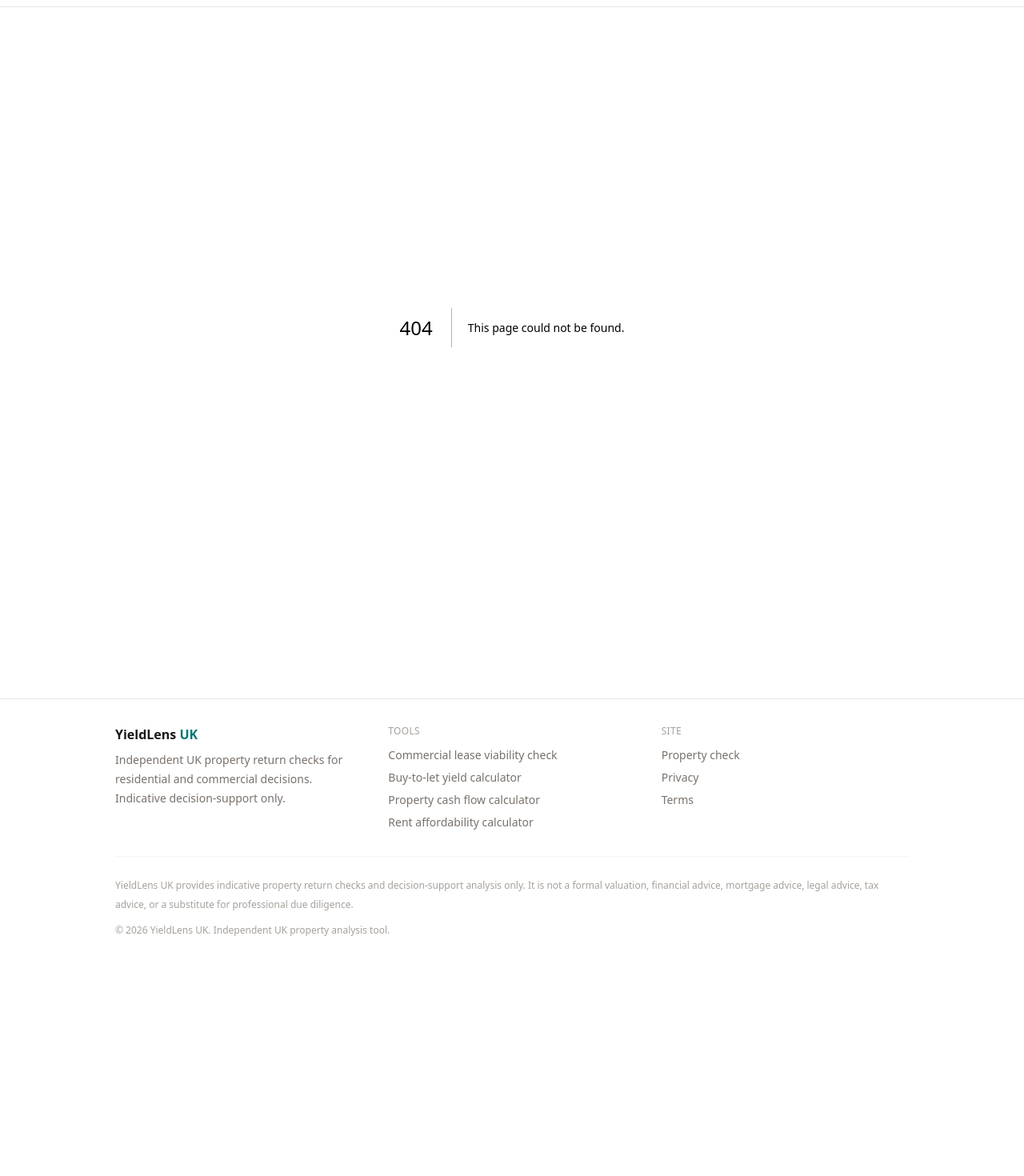
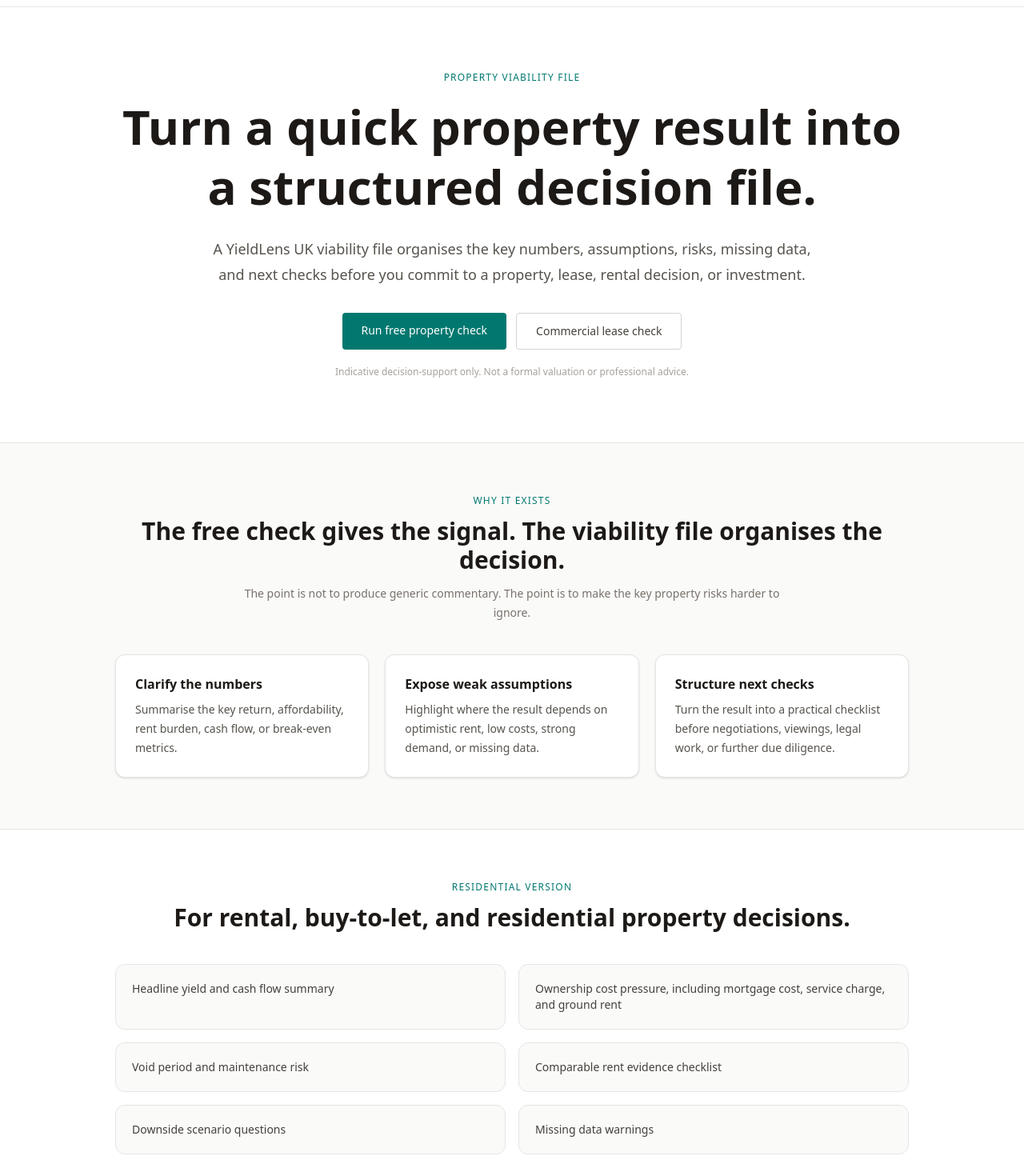
Before and after one commit to samueljcarlon/yieldlens-uk, a Next.js app: page /viability-file in a window 1280 px wide. Before the commit this address had no page. Shown: the part 60-1530 px from the top of the page at 80% size. Before the commit the page ends 1267 px from the top, so only its background shows below. Built offline with nearby package versions, Linux system fonts and the light colour scheme.

Commit message:
Add viability file product page

```diff
--- a/app/sitemap.ts
+++ b/app/sitemap.ts
@@ -12,6 +12,7 @@
     '/buy-to-let-yield-calculator',
     '/property-cash-flow-calculator',
     '/rent-affordability-check',
+    '/viability-file',
   ].map((path) => ({
     url: `${baseUrl}${path}`,
     lastModified: new Date(),
--- /dev/null
+++ b/app/viability-file/page.tsx
@@ -0,0 +1,265 @@
+import type { Metadata } from 'next';
+import Link from 'next/link';
+import JsonLd from '@/components/JsonLd';
+
+export const metadata: Metadata = {
+  title: 'Property Viability File UK | YieldLens UK',
+  description:
+    'See what a YieldLens UK property viability file includes, including risk flags, downside checks, cash flow pressure, commercial rent burden, and decision questions.',
+  alternates: {
+    canonical: '/viability-file',
+  },
+  openGraph: {
+    title: 'Property Viability File UK | YieldLens UK',
+    description:
+      'A structured property decision file for pressure-testing residential and commercial property decisions before committing.',
+    url: 'https://yieldlens.co.uk/viability-file',
+  },
+};
+
+const faqStructuredData = {
+  '@context': 'https://schema.org',
+  '@type': 'FAQPage',
+  mainEntity: [
+    {
+      '@type': 'Question',
+      name: 'What is a YieldLens UK viability file?',
+      acceptedAnswer: {
+        '@type': 'Answer',
+        text: 'A YieldLens UK viability file is a structured property decision file that expands on the free check by organising the key metrics, risk flags, downside assumptions, missing data, and decision questions in one place.',
+      },
+    },
+    {
+      '@type': 'Question',
+      name: 'Is a viability file a formal valuation?',
+      acceptedAnswer: {
+        '@type': 'Answer',
+        text: 'No. A viability file is indicative decision-support only. It is not a formal valuation, financial advice, mortgage advice, legal advice, tax advice, or a substitute for professional due diligence.',
+      },
+    },
+    {
+      '@type': 'Question',
+      name: 'Can I use it before signing a lease or buying a property?',
+      acceptedAnswer: {
+        '@type': 'Answer',
+        text: 'Yes. The file is designed to help users organise the main checks before committing more time, money, legal fees, or negotiation effort.',
+      },
+    },
+  ],
+};
+
+const residentialItems = [
+  'Headline yield and cash flow summary',
+  'Ownership cost pressure, including mortgage cost, service charge, and ground rent',
+  'Void period and maintenance risk',
+  'Comparable rent evidence checklist',
+  'Downside scenario questions',
+  'Missing data warnings',
+];
+
+const commercialItems = [
+  'Rent burden and monthly cost pressure',
+  'Break-even customers per day',
+  'Fit-out and upfront capital risk',
+  'Downside trading scenario',
+  'Lease questions, including break clauses and repairing obligations',
+  'Footfall, competition, and local demand checklist',
+];
+
+const notIncluded = [
+  'Formal valuation',
+  'Legal advice',
+  'Mortgage advice',
+  'Tax advice',
+  'Guaranteed investment recommendation',
+  'Replacement for professional due diligence',
+];
+
+function SectionTitle({
+  eyebrow,
+  title,
+  description,
+}: {
+  eyebrow: string;
+  title: string;
+  description?: string;
+}) {
+  return (
+    <div className="text-center mb-10">
+      <p className="text-xs font-medium uppercase tracking-widest text-teal-700 mb-3">
+        {eyebrow}
+      </p>
+
+      <h2 className="text-2xl sm:text-3xl font-bold text-stone-900 mb-3">
+        {title}
+      </h2>
+
+      {description && (
+        <p className="text-sm text-stone-500 max-w-2xl mx-auto leading-6">
+          {description}
+        </p>
+      )}
+    </div>
+  );
+}
+
+export default function ViabilityFilePage() {
+  return (
+    <div>
+      <JsonLd data={faqStructuredData} />
+
+      <section className="bg-white border-b border-stone-200">
+        <div className="max-w-5xl mx-auto px-4 py-20 text-center">
+          <p className="text-xs font-medium uppercase tracking-widest text-teal-700 mb-4">
+            Property viability file
+          </p>
+
+          <h1 className="text-4xl sm:text-6xl font-bold text-stone-900 leading-tight mb-6">
+            Turn a quick property result into a structured decision file.
+          </h1>
+
+          <p className="text-lg text-stone-600 max-w-3xl mx-auto mb-8 leading-8">
+            A YieldLens UK viability file organises the key numbers, assumptions,
+            risks, missing data, and next checks before you commit to a property,
+            lease, rental decision, or investment.
+          </p>
+
+          <div className="flex flex-col sm:flex-row gap-3 justify-center">
+            <Link
+              href="/check"
+              className="bg-teal-700 text-white px-6 py-3 rounded font-medium hover:bg-teal-800 transition-colors text-sm"
+            >
+              Run free property check
+            </Link>
+
+            <Link
+              href="/commercial-lease-viability-check"
+              className="bg-white text-stone-700 border border-stone-300 px-6 py-3 rounded font-medium hover:border-stone-400 transition-colors text-sm"
+            >
+              Commercial lease check
+            </Link>
+          </div>
+
+          <p className="text-xs text-stone-400 mt-5">
+            Indicative decision-support only. Not a formal valuation or professional advice.
+          </p>
+        </div>
+      </section>
+
+      <section className="max-w-5xl mx-auto px-4 py-16">
+        <SectionTitle
+          eyebrow="Why it exists"
+          title="The free check gives the signal. The viability file organises the decision."
+          description="The point is not to produce generic commentary. The point is to make the key property risks harder to ignore."
+        />
+
+        <div className="grid grid-cols-1 lg:grid-cols-3 gap-5">
+          <div className="bg-white border border-stone-200 rounded-xl p-6 shadow-sm">
+            <p className="font-semibold text-stone-900 mb-2">Clarify the numbers</p>
+            <p className="text-sm text-stone-600 leading-6">
+              Summarise the key return, affordability, rent burden, cash flow, or break-even metrics.
+            </p>
+          </div>
+
+          <div className="bg-white border border-stone-200 rounded-xl p-6 shadow-sm">
+            <p className="font-semibold text-stone-900 mb-2">Expose weak assumptions</p>
+            <p className="text-sm text-stone-600 leading-6">
+              Highlight where the result depends on optimistic rent, low costs, strong demand, or missing data.
+            </p>
+          </div>
+
+          <div className="bg-white border border-stone-200 rounded-xl p-6 shadow-sm">
+            <p className="font-semibold text-stone-900 mb-2">Structure next checks</p>
+            <p className="text-sm text-stone-600 leading-6">
+              Turn the result into a practical checklist before negotiations, viewings, legal work, or further due diligence.
+            </p>
+          </div>
+        </div>
+      </section>
+
+      <section className="bg-white border-y border-stone-200">
+        <div className="max-w-5xl mx-auto px-4 py-16">
+          <SectionTitle
+            eyebrow="Residential version"
+            title="For rental, buy-to-let, and residential property decisions."
+          />
+
+          <div className="grid grid-cols-1 md:grid-cols-2 gap-4">
+            {residentialItems.map((item) => (
+              <div
+                key={item}
+                className="bg-stone-50 border border-stone-200 rounded-xl p-5 text-sm text-stone-700"
+              >
+                {item}
+              </div>
+            ))}
+          </div>
+        </div>
+      </section>
+
+      <section className="max-w-5xl mx-auto px-4 py-16">
+        <SectionTitle
+          eyebrow="Commercial version"
+          title="For commercial lease and site viability decisions."
+        />
+
+        <div className="grid grid-cols-1 md:grid-cols-2 gap-4">
+          {commercialItems.map((item) => (
+            <div
+              key={item}
+              className="bg-white border border-stone-200 rounded-xl p-5 text-sm text-stone-700 shadow-sm"
+            >
+              {item}
+            </div>
+          ))}
+        </div>
+      </section>
+
+      <section className="bg-stone-950 text-white">
+        <div className="max-w-5xl mx-auto px-4 py-16">
+          <SectionTitle
+            eyebrow="Important limits"
+            title="What it is not"
+            description="This distinction matters. YieldLens UK is a decision-support system, not a regulated advice service."
+          />
+
+          <div className="grid grid-cols-1 md:grid-cols-2 lg:grid-cols-3 gap-4">
+            {notIncluded.map((item) => (
+              <div
+                key={item}
+                className="bg-white/5 border border-white/10 rounded-xl p-5 text-sm text-stone-200"
+              >
+                {item}
+              </div>
+            ))}
+          </div>
+        </div>
+      </section>
+
+      <section className="bg-teal-50 border-y border-teal-200">
+        <div className="max-w-4xl mx-auto px-4 py-16 text-center">
+          <p className="text-xs uppercase tracking-widest text-teal-700 font-medium mb-3">
+            Start free
+          </p>
+
+          <h2 className="text-3xl font-bold text-stone-900 mb-4">
+            Run a free check first, then request a fuller viability file from your result.
+          </h2>
+
+          <p className="text-sm text-stone-700 leading-7 max-w-2xl mx-auto mb-8">
+            The free check gives you the initial score, metrics, risk flags, assumptions,
+            and next steps. The viability file is the next layer for users who want
+            the decision organised more clearly.
+          </p>
+
+          <Link
+            href="/check"
+            className="inline-block bg-teal-700 text-white px-6 py-3 rounded font-medium hover:bg-teal-800 transition-colors text-sm"
+          >
+            Run free property check
+          </Link>
+        </div>
+      </section>
+    </div>
+  );
+}
```
